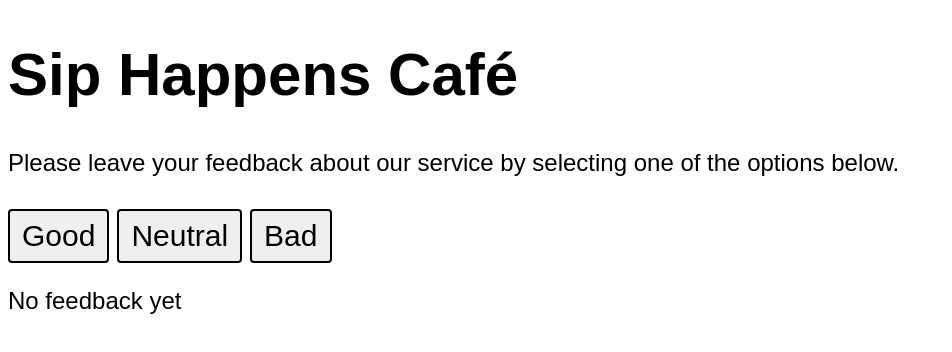
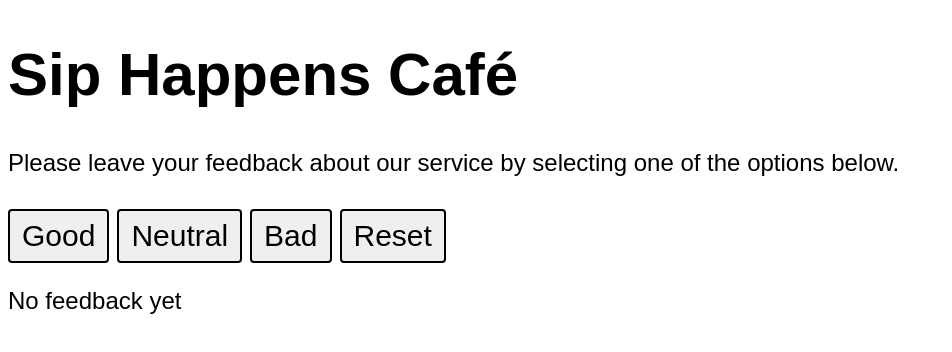
Before and after one commit to AistraViter/goit-react-hw-02, a React (Vite) app: page / in a window 1280 px wide. Shown: the top 352 px of the page, without its empty margins (0-952 px from the left). Built offline with nearby package versions, Linux system fonts and the light colour scheme.

Commit message:
Step 4: Reset is working

```diff
--- a/src/components/App.jsx
+++ b/src/components/App.jsx
@@ -32,6 +32,14 @@ export default function App() {
     }));
   };
 
+  const resetFeedback = () => {
+    setFeedback({
+      good: 0,
+      neutral: 0,
+      bad: 0,
+    });
+  };
+
   const totalFeedback = feedback.good + feedback.neutral + feedback.bad;
 
   return (
@@ -41,6 +49,7 @@ export default function App() {
         updateFeedbackGood={updateFeedbackGood}
         updateFeedbackNeutral={updateFeedbackNeutral}
         updateFeedbackBad={updateFeedbackBad}
+        resetFeedback={resetFeedback}
       />
       <IsFeedback totalFeedback={totalFeedback} feedback={feedback} />
     </>
--- a/src/components/Options/Options.jsx
+++ b/src/components/Options/Options.jsx
@@ -4,6 +4,7 @@ const Options = ({
   updateFeedbackGood,
   updateFeedbackNeutral,
   updateFeedbackBad,
+  resetFeedback,
 }) => {
   const { options } = styles;
 
@@ -12,6 +13,7 @@ const Options = ({
       <button onClick={updateFeedbackGood}>Good</button>
       <button onClick={updateFeedbackNeutral}>Neutral</button>
       <button onClick={updateFeedbackBad}>Bad</button>
+      <button onClick={resetFeedback}>Reset</button>
     </div>
   );
 };
```
